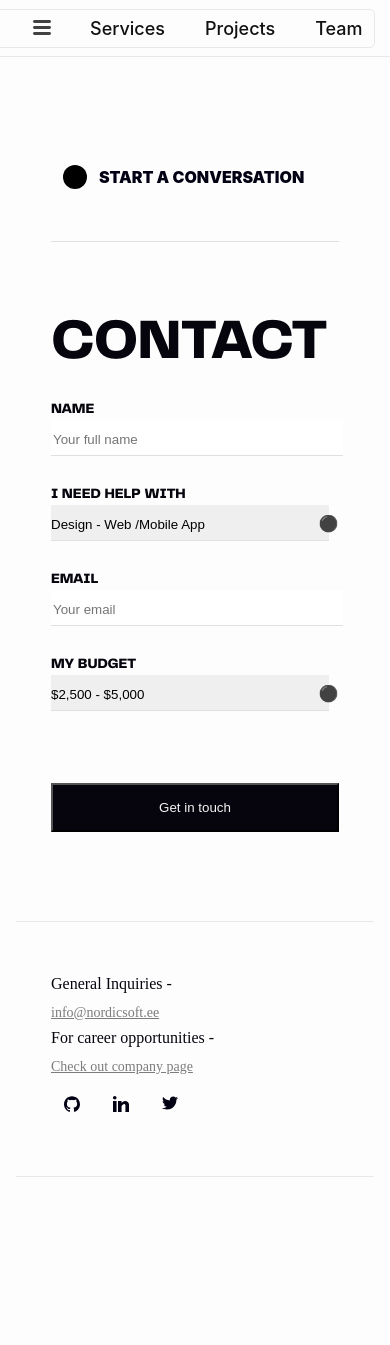
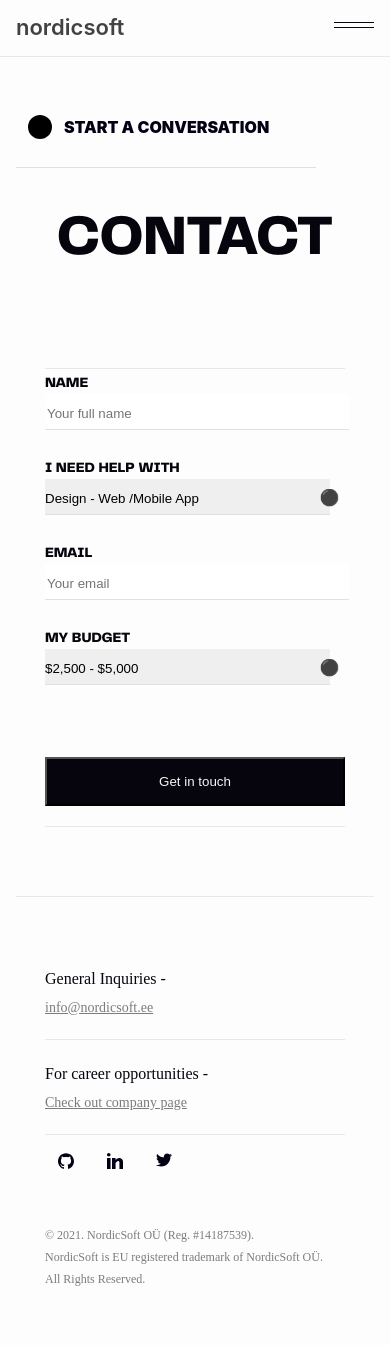
Before and after one commit to NordicSoft/landing_page_jekyll, a Jekyll site: the page built from contact.html, in a window 390 px wide. Built offline with Jekyll 4.4.1, drawn with Linux system fonts in a browser that asks for light colours; some web fonts are replaced; before the commit the page ends 1207 px from its top, so only the background shows below that.

Commit message:
feat: change footer layout for contact page, add menu btn with links, edit responsive on header section

```diff
--- a/_includes/footer_contact.html
+++ b/_includes/footer_contact.html
@@ -23,6 +23,11 @@
       <div class="social-links">
         {%- include social.html -%}
       </div>
+      <div class="disclaimer">
+        <p>© 2021. NordicSoft OÜ (Reg. #14187539).<br>
+          NordicSoft is EU registered trademark of NordicSoft OÜ.<br>
+          All Rights Reserved.</p>
+      </div>
     </div>
   </section>
 </footer>
--- a/_includes/header.html
+++ b/_includes/header.html
@@ -4,24 +4,23 @@
     {%- assign default_paths = site.pages | map: "path" -%}
     {%- assign page_paths = site.header_pages | default: default_paths -%}
     {%- assign titles_size = site.pages | map: 'title' | join: '' | size -%}
-    <a class="logo"  href="{{ " /" | relative_url }}">{{ site.title | escape }}</a>
-
+    <a class="logo" href="{{ " /" | relative_url }}">{{ site.title | escape }}</a>
+    <label for="nav-trigger">
+      <div class="menu-toggle" onclick="document.querySelector('nav').classList.toggle('show')">
+        <svg width="40" height="6" viewBox="0 0 40 6" fill="none" xmlns="http://www.w3.org/2000/svg">
+          <rect width="40" height="1" fill="#06050D" />
+          <rect y="5" width="40" height="1" fill="#06050D" />
+        </svg>
+      </div>
+    </label>
     <nav class="site-nav">
       <input type="checkbox" id="nav-trigger" class="nav-trigger" />
-      <label for="nav-trigger">
-        <span class="menu-icon">
-          <svg viewBox="0 0 18 15" width="18px" height="15px">
-            <path
-              d="M18,1.484c0,0.82-0.665,1.484-1.484,1.484H1.484C0.665,2.969,0,2.304,0,1.484l0,0C0,0.665,0.665,0,1.484,0 h15.032C17.335,0,18,0.665,18,1.484L18,1.484z M18,7.516C18,8.335,17.335,9,16.516,9H1.484C0.665,9,0,8.335,0,7.516l0,0 c0-0.82,0.665-1.484,1.484-1.484h15.032C17.335,6.031,18,6.696,18,7.516L18,7.516z M18,13.516C18,14.335,17.335,15,16.516,15H1.484 C0.665,15,0,14.335,0,13.516l0,0c0-0.82,0.665-1.483,1.484-1.483h15.032C17.335,12.031,18,12.695,18,13.516L18,13.516z" />
-          </svg>
-        </span>
-      </label>
       <div class="menu">
+        <div class="menu-left">
           <a class="page-link" href="/services">Services</a>
           <a class="page-link" href="/projects">Projects</a>
           <a class="page-link" href="/team">Team</a>
         </div>
-    </nav>
         <div class="menu-right">
           <div class="lang">
             <a class="lang" href="edeeeeeee">Lang</a>
@@ -31,4 +30,6 @@
           </div>
         </div>
       </div>
+    </nav>
+  </div>
 </header>
--- a/_layouts/page.html
+++ b/_layouts/page.html
@@ -7,9 +7,11 @@
 
     {%- include header.html -%}
 
+    <main class="page-content" aria-label="Content">
       <!-- <div class="wrapper"> -->
         {{ content }}
       <!-- </div> -->
+    </main>
     {% include footer_contact.html %}
   </body>
 
--- a/_sass/minima/_layout.scss
+++ b/_sass/minima/_layout.scss
@@ -58,6 +58,7 @@
 
   @include media-query($on-palm) {
     padding-right: 45px;
+    padding-left: 16px;
   }
 
   &,
@@ -83,30 +84,16 @@
   top: 9px;
   right: $spacing-unit / 2;
   background-color: $background-color;
-  border: 1px solid $border-color-01;
   border-radius: 5px;
   text-align: right;
   .menu {
     width: 100%;
-    max-width: 274px;
     display: flex;
+    justify-content: space-between;
     align-items: center;
   }
   .nav-trigger {
     display: none;
-  }
-
-  .menu-icon {
-    float: right;
-    width: 36px;
-    height: 26px;
-    line-height: 0;
-    padding-top: 10px;
-    text-align: center;
-
-    > svg path {
-      fill: $border-color-03;
-    }
   }
 
   label[for="nav-trigger"] {
@@ -146,10 +133,6 @@
     background-color: inherit;
 
     label[for="nav-trigger"] {
-      display: none;
-    }
-
-    .menu-icon {
       display: none;
     }
 
@@ -293,7 +276,7 @@ Footer
   max-width: 436px;
   width: 100%;
 }
-.footer-container{
+.footer-container {
   width: 100%;
   max-width: 1440px;
   margin: unset;
@@ -436,7 +419,7 @@ Footer
 /**
 *Contact form
 */
-#footer-contact-page{
+#footer-contact-page {
   border-bottom: 1px solid $border-color-01;
   border-top: 1px solid $border-color-01;
   margin-left: 100px;
@@ -447,8 +430,6 @@ padding: 48px 0;
   padding-top: 62px;
   padding-bottom: 184px;
   margin: 0 100px;
-
-
 }
 
 .start-conversation {
@@ -566,7 +547,9 @@ padding: 48px 0;
   width: 100%;
   max-width: 712px;
 }
-
+#footer-contact-page .disclaimer {
+  display: none;
+}
 .form-col {
   max-width: 356px;
   width: 100%;
@@ -575,7 +558,7 @@ padding: 48px 0;
   max-width: unset;
 }
 .contact-form select {
-  width: calc(100% - 10px);
+  width: calc(100% - 15px);
 }
 .contact-form label {
   font-family: TelegrafBold;
@@ -896,7 +879,7 @@ padding: 48px 0;
     padding-top: 62px;
   }
   .container {
-    max-width: 288px;
+    max-width: 300px;
   }
   .menu-footer .footer-col:last-child {
     padding: 87px 0;
@@ -913,8 +896,85 @@ padding: 48px 0;
   }
 }
 @media screen and (max-width: $on-palm) {
+  .container {
+    padding-left: unset;
+    padding-right: unset;
+  }
+  .site-nav {
+    width: unset;
+  }
+  // menu
+  .menu-right div {
+    padding: 5px 10px;
+    line-height: 1.5;
+  }
+  .menu-right a {
+    font-family: unset;
+    text-decoration-line: unset;
+  }
+  .site-nav > .menu {
+    display: block;
+  }
+  .menu-right {
+    display: block;
+    a {
+      border-bottom: 1px solid #e8e8e8;
+    }
+  }
+  .site-nav {
+    top: -200px;
+    transition: all 0.5s;
+    width: 167px;
+    // left: 299px;
+    &.show {
+      top: 57px;
+      // background-color: unset;
+    }
+  }
+
+  .page-link {
+    border-bottom: 1px solid #e8e8e8;
+  }
   #footer-contact-page {
-    margin: 0 16px;}
+    padding-bottom: 40px;
+
+  }
+  #footer-contact-page .disclaimer {
+    display:flex;
+    padding-top: 40px;
+    p{
+      padding-top: unset;
+    }
+  }
+  .site-footer{
+    padding-bottom: unset;
+  }
+  .menu-toggle {
+    float: right;
+    width: 36px;
+    height: 26px;
+    line-height: 0;
+    padding-top: 15px;
+    text-align: center;
+
+    > svg path {
+      fill: $border-color-03;
+    }
+  }
+  .nav-trigger {
+    padding-right: 16px;
+  }
+  .start-conversation {
+    padding: 16px 0 16px 0;}
+    #contact-form {
+       padding-top: 32px;}
+  // menu
+  .page-content > .container{
+    margin-left: 16px;
+  }
+  #footer-contact-page {
+    margin: 0 16px;
+  }
 
   .project-cols svg {
     width: 100%;
@@ -947,16 +1007,33 @@ padding: 48px 0;
   }
   .contact-title {
     font-size: 56px;
+    padding-bottom: 72px;
+    margin-bottom: 0;
   }
   .contacts {
     flex-wrap: wrap;
   }
   #contact-form {
     margin: 0 5px;
-  padding-bottom: 59px;
+    padding-bottom: 9px;
   }
-
-
+  .menu-toggle{
+    width: 40px;
+    padding-right: 16px;
+  }
+  .contact-cols>div:first-child{
+    display: flex;
+    justify-content: center;
+  }
+  .contact-col{
+    border-bottom: 1px solid #e8e8e8;
+    padding-bottom: 20px;
+  }
+  .contacts>.contact-col{
+    padding-top: 20px;
+  }
+  #footer-contact-page {
+    border-bottom: unset;}
 }
 @media screen and (min-width: $on-palm) {
   .container {
@@ -965,6 +1042,9 @@ padding: 48px 0;
   .h1home h1 {
     font-size: 40px;
     line-height: 55px;
+  }
+  .menu-toggle {
+    display: none;
   }
 }
 @media screen and (min-width: $on-laptop) {
--- a/contact.html
+++ b/contact.html
@@ -36,9 +36,6 @@ permalink: /contact/
                                 <option>Gitlab</option>
                                 <option>Bitbucket</option>
                             </select>
-                            <!-- <svg height="10" width="10">
-                                <circle cx="24" cy="24" r="5" fill="black" />
-                            </svg> -->
                         </div>
                         <div class="form-col">
 
```
Lines whose indentation alone changed are shown as unchanged.
